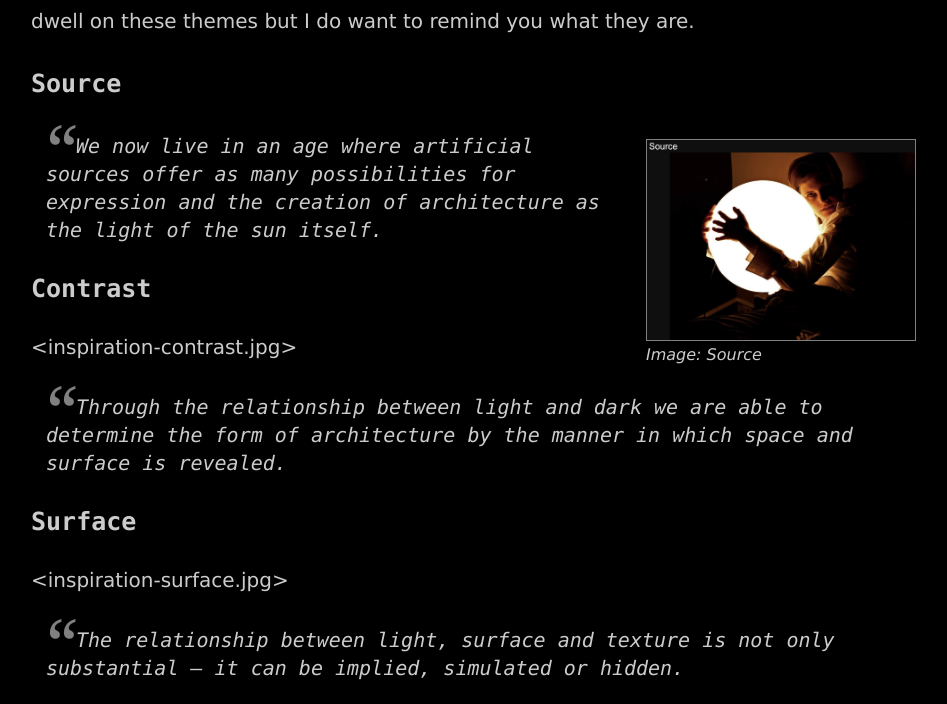
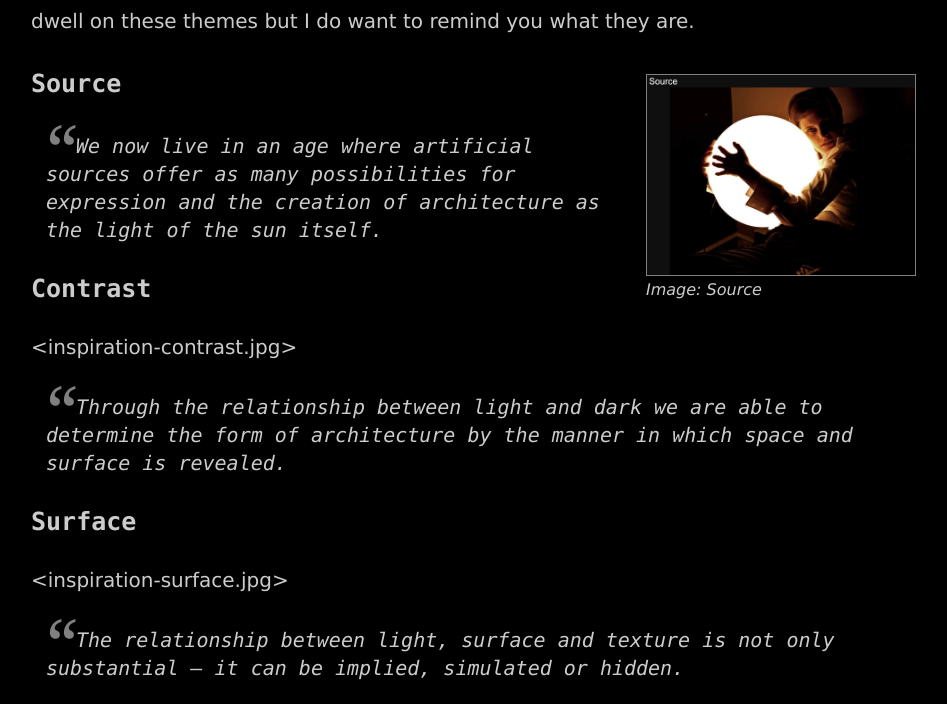
Before and after one commit to SatPurusha/LightingSite, an Eleventy site: page src/pages/content/inspiration-and-light.md in a window 1280 px wide. Shown: the part 5354-6058 px from the top of the page, without its empty margins (174-1121 px from the left). Built offline with nearby package versions, Linux system fonts and the light colour scheme; Eleventy itself is replaced by a stand-in of ours; files that its build step writes are made by us from their sources.

Commit message:
image location test

```diff
--- a/src/pages/content/inspiration-and-light.md
+++ b/src/pages/content/inspiration-and-light.md
@@ -78,9 +78,9 @@ It is interesting that although the former are lighting designers all of them ar
 
 Jonathan Spiers and Mark Major, along with their amazing team of designers, created [_Made of Light, The Art of Light and Architecture_](https://smlightarchitecture.com/projects/515/made-of-light). In it they categorised light into 12 themes, what they describe as _“common bonds between light and architecture”_. They deliberately focus on _“qualitative, ephemeral and abstract considerations”_ but emphasise that the world we see, particularly the architectural world is _"Made of Light"_. I don’t want to dwell on these themes but I do want to remind you what they are.
 
-### Source
+{% sciism "right", "Inspiration-5", "Source" %}
 
-{% sciism "right", "Inspiration-5", "Source" %}
+###  Source
 
 > We now live in an age where artificial sources offer as many possibilities for expression and the creation of architecture as the light of the sun itself.
 
```
